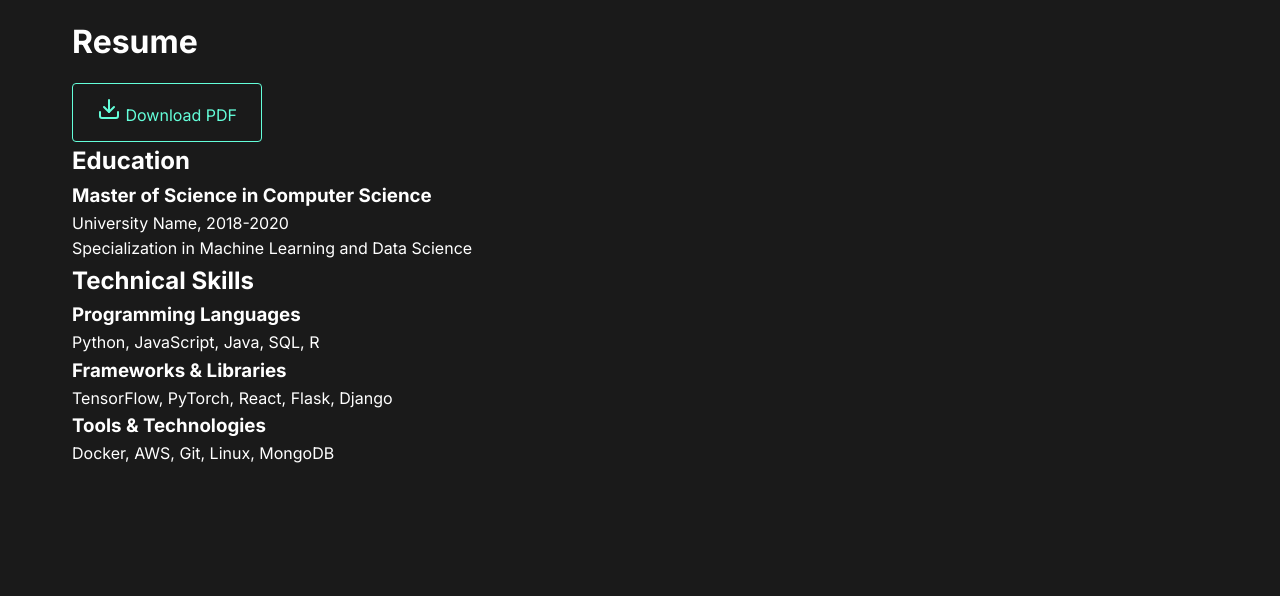
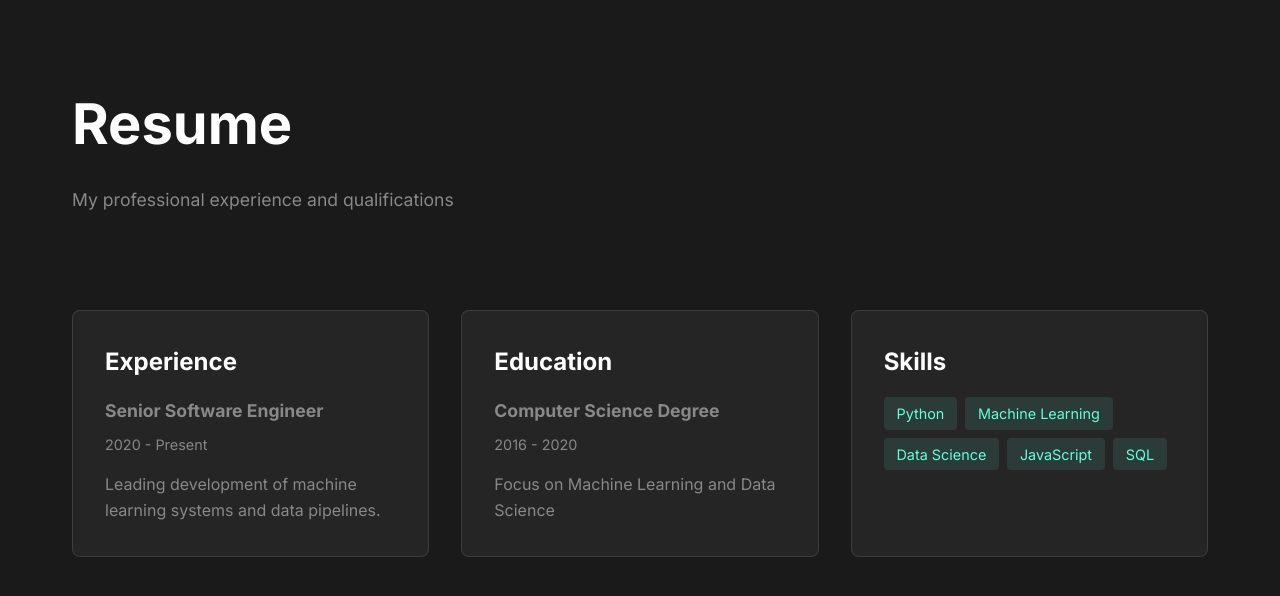
Before and after one commit to bb01010101/portfolio, a Flask app: page /resume in a window 1280 px wide. Shown: the part 80-676 px from the top of the page. Run offline with Flask 2, Linux system fonts and the light colour scheme.

Commit message:
Update resume page and remove PDF reference

```diff
--- a/app/templates/resume.html
+++ b/app/templates/resume.html
@@ -1,44 +1,41 @@
 {% extends "base.html" %}
 
+{% block title %}Resume - Brian Boler{% endblock %}
+
 {% block content %}
-<div class="resume-header">
+<div class="welcome-section">
     <h1>Resume</h1>
-    <a href="{{ url_for('static', filename='resume.pdf') }}" class="btn btn-primary" download>
-        <i data-feather="download"></i> Download PDF
-    </a>
+    <p class="subtitle">My professional experience and qualifications</p>
 </div>
-<section class="resume-section">
-    <div class="container">
-        <div class="resume-content">
-            <!-- Education Section -->
-            <div class="resume-section">
-                <h2>Education</h2>
-                <div class="education-item">
-                    <h3>Master of Science in Computer Science</h3>
-                    <p>University Name, 2018-2020</p>
-                    <p>Specialization in Machine Learning and Data Science</p>
-                </div>
-            </div>
 
-            <!-- Skills Section -->
-            <div class="resume-section">
-                <h2>Technical Skills</h2>
-                <div class="skills-container">
-                    <div class="skill-group">
-                        <h3>Programming Languages</h3>
-                        <p>Python, JavaScript, Java, SQL, R</p>
-                    </div>
-                    <div class="skill-group">
-                        <h3>Frameworks & Libraries</h3>
-                        <p>TensorFlow, PyTorch, React, Flask, Django</p>
-                    </div>
-                    <div class="skill-group">
-                        <h3>Tools & Technologies</h3>
-                        <p>Docker, AWS, Git, Linux, MongoDB</p>
-                    </div>
-                </div>
-            </div>
+<div class="card-grid">
+    <div class="card">
+        <h2>Experience</h2>
+        <div class="experience-item">
+            <h3>Senior Software Engineer</h3>
+            <p class="period">2020 - Present</p>
+            <p>Leading development of machine learning systems and data pipelines.</p>
         </div>
     </div>
-</section>
+
+    <div class="card">
+        <h2>Education</h2>
+        <div class="education-item">
+            <h3>Computer Science Degree</h3>
+            <p class="period">2016 - 2020</p>
+            <p>Focus on Machine Learning and Data Science</p>
+        </div>
+    </div>
+
+    <div class="card">
+        <h2>Skills</h2>
+        <div class="skill-tags">
+            <span class="tech-tag">Python</span>
+            <span class="tech-tag">Machine Learning</span>
+            <span class="tech-tag">Data Science</span>
+            <span class="tech-tag">JavaScript</span>
+            <span class="tech-tag">SQL</span>
+        </div>
+    </div>
+</div>
 {% endblock %}
```
